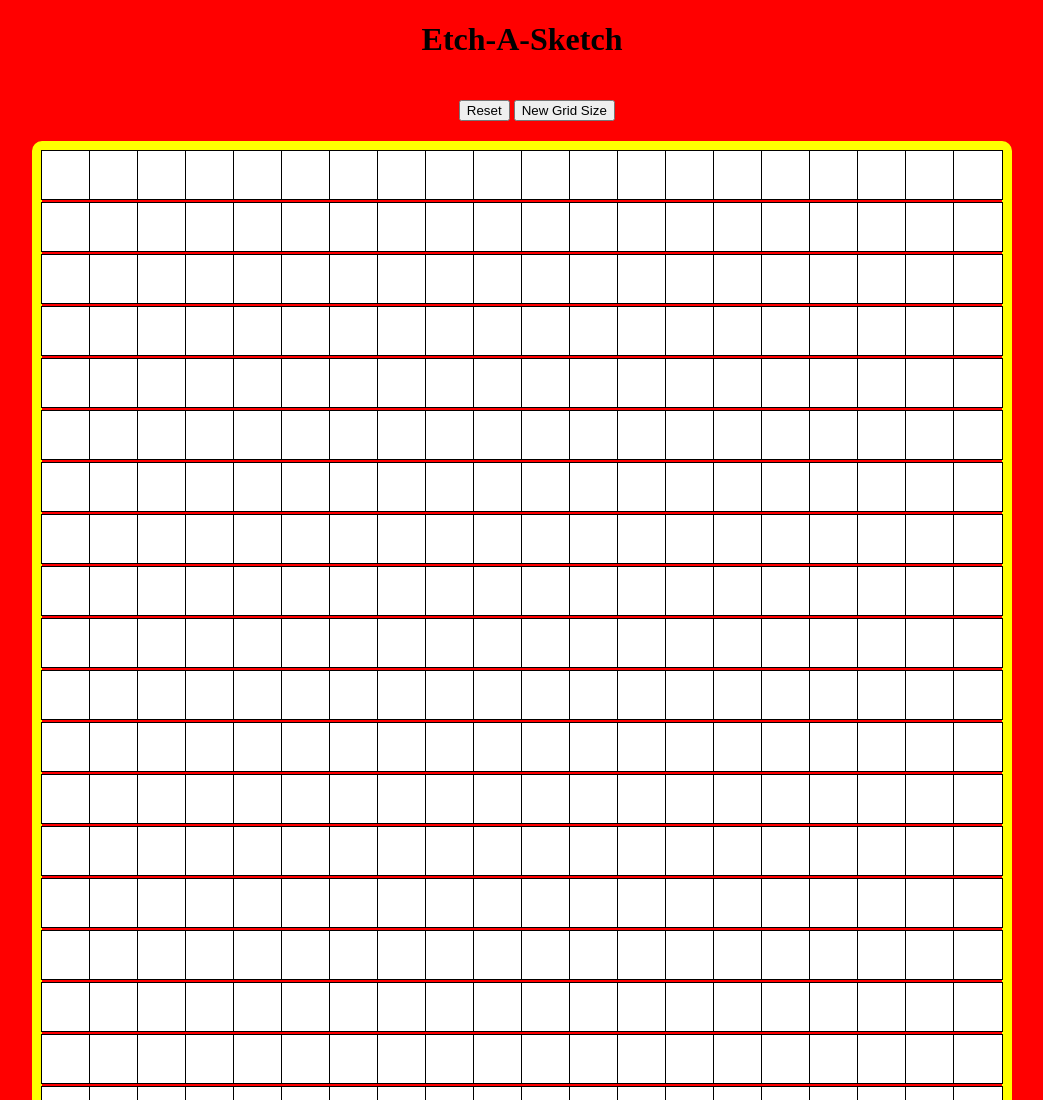
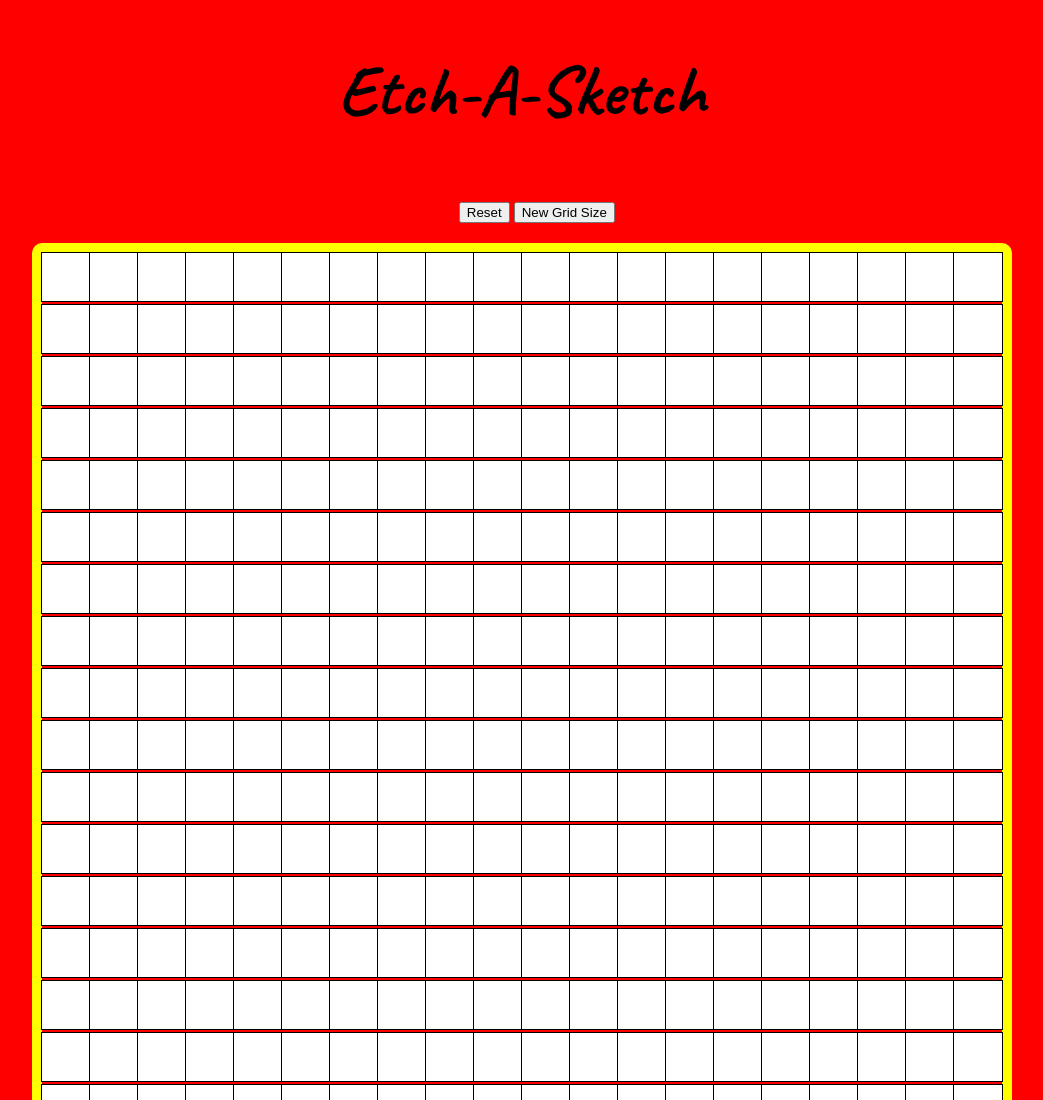
Before and after one commit to Landoghini/etch-a-sketch, a plain HTML site: page index.html in a window 1280 px wide. Shown: the top 1100 px of the page, without its empty margins (118-1161 px from the left). Drawn offline with nearby package versions, Linux system fonts and the light colour scheme.

Commit message:
Added google fontto h1

```diff
--- a/css/styles.css
+++ b/css/styles.css
@@ -4,6 +4,8 @@ body{
 }
 h1{
 	text-align: center;
+	font-size: 70px;
+	font-family: 'Caveat', cursive;
 }
 .reset{
 	margin:20px auto;
--- a/index.html
+++ b/index.html
@@ -5,6 +5,7 @@
 		<script src="https://ajax.googleapis.com/ajax/libs/jquery/1.11.0/jquery.min.js"></script>
 		<script type="text/javascript" src='javascript/script.js'></script>
 		<link rel="stylesheet" type="text/css" href="css/styles.css">
+		<link href="https://fonts.googleapis.com/css?family=Caveat:700" rel="stylesheet">
 	</head>
 	<body>
 		<h1>Etch-A-Sketch</h1>
```
